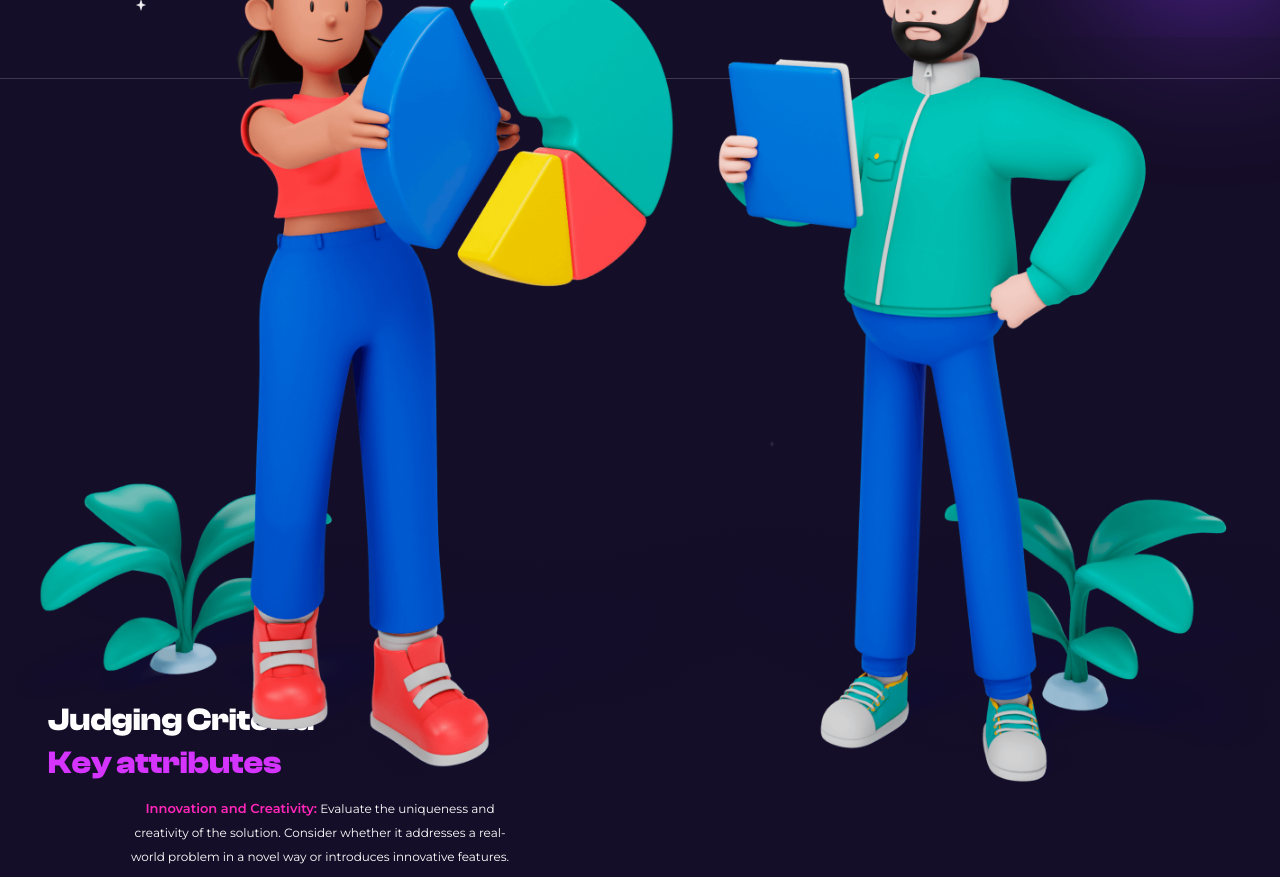
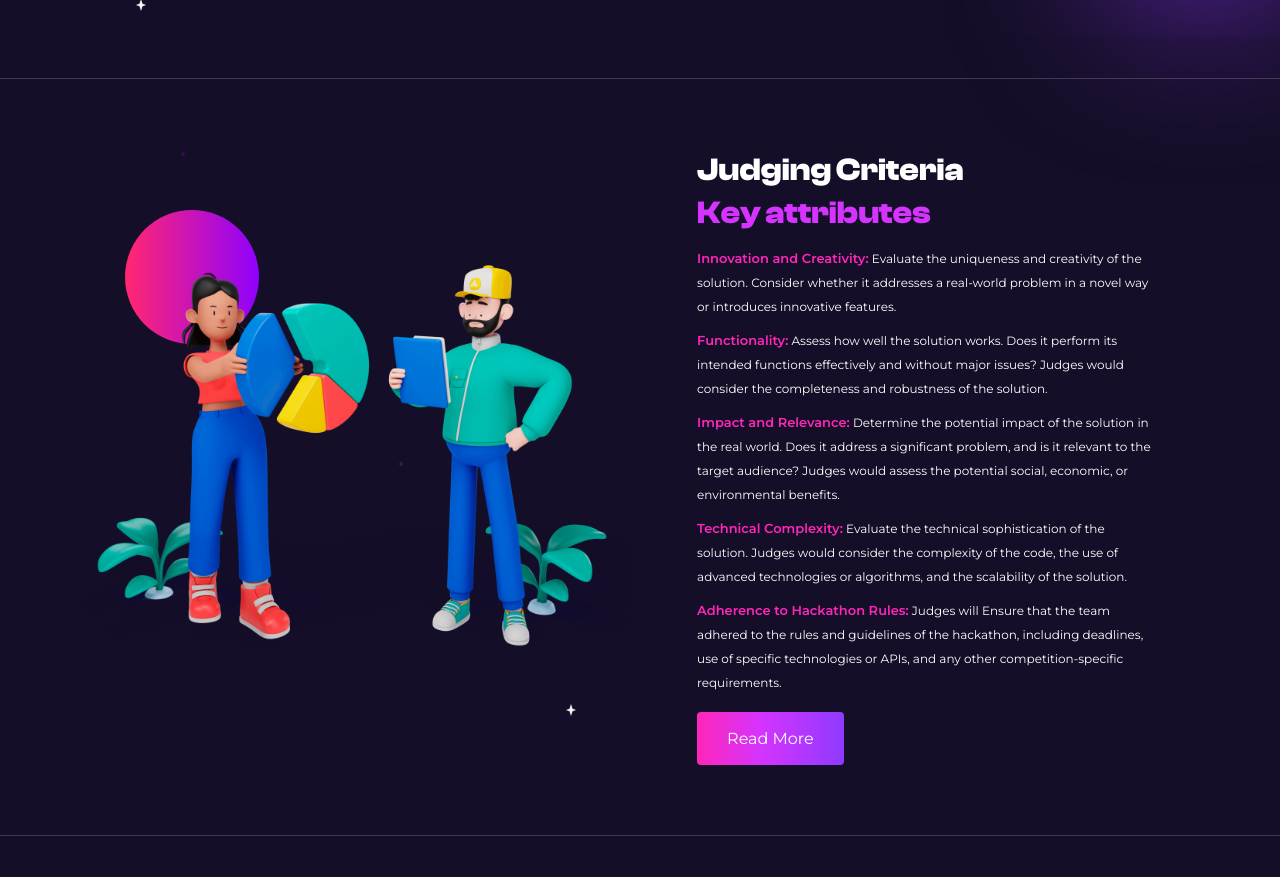
Before and after one commit to Afolabi-bit/getlinked, a React (Vite) app: page / in a window 1280 px wide. Shown: the part 1920-2797 px from the top of the page. Built offline with nearby package versions, Linux system fonts and the light colour scheme; a web font is replaced by a local one.

Commit message:
good morning

```diff
--- a/src/components/criteria.jsx
+++ b/src/components/criteria.jsx
@@ -11,27 +11,31 @@ const Criteria = () => {
       <img
         src={StarP}
         alt="#"
-        className="absolute left-[45%] top-[-35px] twinkle-2 md:left-[50%] md:top-[-15px]"
+        className="absolute left-[45%] top-[-35px] twinkle-2 md:left-[50%] md:top-[-15px] lg:left-[14%] lg:top-[0] "
       />
       <img
         src={StarD}
         alt="#"
-        className="absolute  top-[190px] left-[60%] twinkle-2 md:left-[60%] md:top-[290px]"
+        className="absolute top-[190px] left-[60%] twinkle-2 md:left-[60%] md:top-[290px] lg:left-[31%] lg:top-[310px] "
       />
       <img
         src={StarW}
         alt="#"
-        className="absolute bottom-[100px] right-[18%] twinkle-fast md:right-[27%]"
+        className="absolute bottom-[100px] right-[18%] twinkle-fast md:right-[27%] lg:right-[55%] lg:bottom-[120px] "
       />
 
-      <article className="my-[70px]">
-        <div className="relative w-full min-h-[320px] md:min-h-[550px]">
+      <article className="my-[70px] w-full flex flex-col items-center lg:flex-row lg:justify-between lg:gap-[20px] lg:px-[5rem] lg:mb-0">
+        <div className="relative w-full min-h-[320px] md:min-h-[550px] lg:min-h-[650px] lg:w-[50%] lg:mb-0">
           <img
             src={Image}
             alt="#"
             className="absolute top-[50%] left-[50%] translate-x-[-50%] translate-y-[-50%] w-full  z-10 md:w-[80%] lg:w-[100%]"
           />
-          <img src={Ellipse} alt="#" className="absolute hidden  " />
+          <img
+            src={Ellipse}
+            alt="#"
+            className="absolute hidden w-[134px] h-[134px] lg:block lg:top-[43px] lg:left-[45px]"
+          />
         </div>
         <div className="text-center px-8 relative mb-[70px] md:px-[3rem] 0 lg:w-[50%] lg:text-left">
           <h2 className="mb-3 ">
@@ -43,8 +47,8 @@ const Criteria = () => {
               Key attributes
             </span>
           </h2>
-          <div className="text-center ">
-            <p className="mb-[10px] md:w-[70%] md:mb-[20px] md:mx-auto">
+          <div className="text-center flex flex-col items-center lg:items-start lg:text-left">
+            <p className="mb-[10px] md:w-[70%] md:mb-[20px] lg:w-[100%] lg:mb-[10px]">
               <span className="text-[#FF26B9] text-[13px] font-bold leading-[173.5%]">
                 Innovation and Creativity:
               </span>
@@ -55,7 +59,7 @@ const Criteria = () => {
                 introduces innovative features.
               </span>
             </p>{" "}
-            <p className="mb-[10px] md:w-[70%] md:mb-[20px] md:mx-auto">
+            <p className="mb-[10px] md:w-[70%] md:mb-[20px] lg:w-[100%] lg:mb-[10px]">
               <span className="text-[#FF26B9] text-[13px] font-bold leading-[173.5%]">
                 Functionality:
               </span>
@@ -66,7 +70,7 @@ const Criteria = () => {
                 consider the completeness and robustness of the solution.
               </span>
             </p>{" "}
-            <p className="mb-[10px] md:w-[70%] md:mb-[20px] md:mx-auto">
+            <p className="mb-[10px] md:w-[70%] md:mb-[20px] lg:w-[100%] lg:mb-[10px]">
               <span className="text-[#FF26B9] text-[13px] font-bold leading-[173.5%]">
                 Impact and Relevance:
               </span>
@@ -78,7 +82,7 @@ const Criteria = () => {
                 social, economic, or environmental benefits.
               </span>
             </p>{" "}
-            <p className="mb-[10px] md:w-[70%] md:mb-[20px] md:mx-auto">
+            <p className="mb-[10px] md:w-[70%] md:mb-[20px] lg:w-[100%] lg:mb-[10px]">
               <span className="text-[#FF26B9] text-[13px] font-bold leading-[173.5%]">
                 Technical Complexity:
               </span>
@@ -89,7 +93,7 @@ const Criteria = () => {
                 technologies or algorithms, and the scalability of the solution.
               </span>
             </p>{" "}
-            <p className="mb-[10px] md:w-[70%] md:mb-[20px] md:mx-auto">
+            <p className="mb-[10px] md:w-[70%] md:mb-[20px] lg:w-[100%] lg:mb-[10px]">
               <span className="text-[#FF26B9] text-[13px] font-bold leading-[173.5%]">
                 Adherence to Hackathon Rules:
               </span>
--- a/src/components/introduction.jsx
+++ b/src/components/introduction.jsx
@@ -7,8 +7,8 @@ import { Line } from "./utils";
 const Intro = () => {
   return (
     <section className="w-screen">
-      <article className="w-full flex flex-col items-center lg:flex-row lg:justify-between lg:gap-[40px] lg:px-[5rem]">
-        <div className="big-idea w-full min-h-[320px]  mb-10 relative md:min-h-[750px] lg:min-h-[650px] lg:w-[40%] lg:mb-0">
+      <article className="w-full flex flex-col items-center lg:flex-row lg:justify-between lg:gap-[20px] lg:px-[5rem]">
+        <div className=" w-full min-h-[320px]  mb-10 relative md:min-h-[750px] lg:min-h-[650px] lg:w-[40%] lg:mb-0">
           <p className="z-10 absolute w-full top-[50%] left-[50%] text-center translate-x-[-50%] translate-y-[-20%] text-white text-[14px] font-bold md:text-[20px] ">
             The Big <br /> Idea!
           </p>
```
